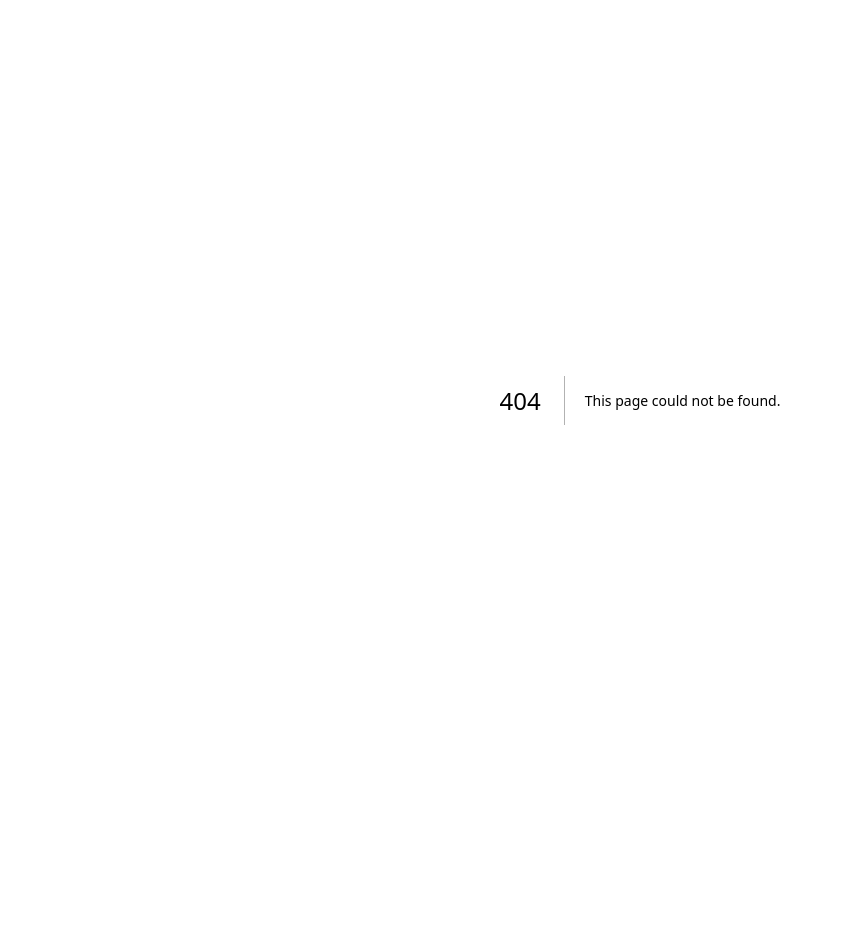
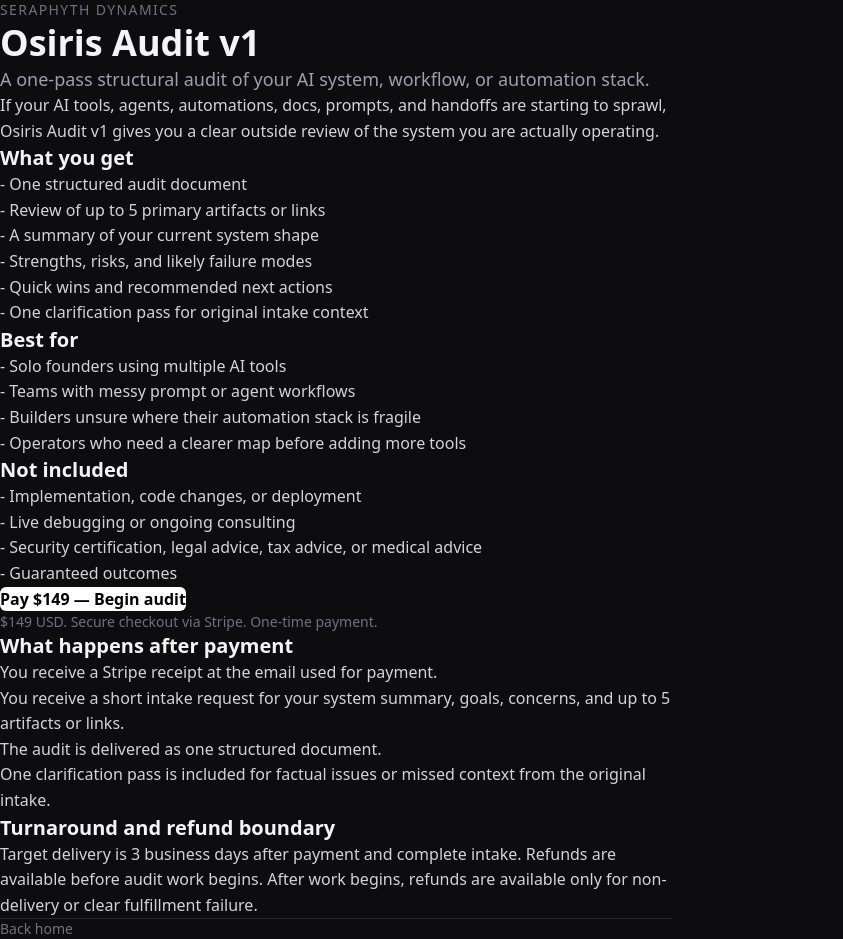
Before and after one commit to mirrornode/mirrornode-platform, a Next.js app: page /osiris-audit in a window 1280 px wide. Before the commit this address had no page. Shown: the whole page, without its empty margins (0-843 px from the left). Before the commit the page ends 800 px from the top, so only its background shows below. Built offline with nearby package versions, Linux system fonts and the light colour scheme.

Commit message:
Add Osiris Audit v1 public offer page

```diff
--- /dev/null
+++ b/app/osiris-audit/page.tsx
@@ -0,0 +1,95 @@
+import Link from "next/link";
+import AuditCheckoutButton from "../audit/AuditCheckoutButton";
+
+export const metadata = {
+  title: "Osiris Audit v1 | Seraphyth Dynamics",
+  description:
+    "A one-pass structural audit of your AI system, workflow, or automation stack.",
+};
+
+export default function OsirisAuditPage() {
+  return (
+    <main className="mx-auto max-w-2xl px-6 py-16 text-zinc-100">
+      <header className="mb-12">
+        <p className="text-sm uppercase tracking-widest text-zinc-500">
+          Seraphyth Dynamics
+        </p>
+        <h1 className="mt-3 text-4xl font-semibold leading-tight">
+          Osiris Audit v1
+        </h1>
+        <p className="mt-4 text-lg text-zinc-400">
+          A one-pass structural audit of your AI system, workflow, or automation stack.
+        </p>
+        <p className="mt-4 text-zinc-300">
+          If your AI tools, agents, automations, docs, prompts, and handoffs are
+          starting to sprawl, Osiris Audit v1 gives you a clear outside review
+          of the system you are actually operating.
+        </p>
+      </header>
+
+      <section className="mb-12">
+        <h2 className="text-xl font-semibold">What you get</h2>
+        <ul className="mt-4 space-y-2 text-zinc-300">
+          <li>- One structured audit document</li>
+          <li>- Review of up to 5 primary artifacts or links</li>
+          <li>- A summary of your current system shape</li>
+          <li>- Strengths, risks, and likely failure modes</li>
+          <li>- Quick wins and recommended next actions</li>
+          <li>- One clarification pass for original intake context</li>
+        </ul>
+      </section>
+
+      <section className="mb-12">
+        <h2 className="text-xl font-semibold">Best for</h2>
+        <ul className="mt-4 space-y-2 text-zinc-300">
+          <li>- Solo founders using multiple AI tools</li>
+          <li>- Teams with messy prompt or agent workflows</li>
+          <li>- Builders unsure where their automation stack is fragile</li>
+          <li>- Operators who need a clearer map before adding more tools</li>
+        </ul>
+      </section>
+
+      <section className="mb-12">
+        <h2 className="text-xl font-semibold">Not included</h2>
+        <ul className="mt-4 space-y-2 text-zinc-300">
+          <li>- Implementation, code changes, or deployment</li>
+          <li>- Live debugging or ongoing consulting</li>
+          <li>- Security certification, legal advice, tax advice, or medical advice</li>
+          <li>- Guaranteed outcomes</li>
+        </ul>
+      </section>
+
+      <section className="mb-12">
+        <AuditCheckoutButton />
+        <p className="mt-3 text-sm text-zinc-500">
+          $149 USD. Secure checkout via Stripe. One-time payment.
+        </p>
+      </section>
+
+      <section className="mb-12">
+        <h2 className="text-xl font-semibold">What happens after payment</h2>
+        <ol className="mt-4 list-decimal space-y-3 pl-6 text-zinc-300">
+          <li>You receive a Stripe receipt at the email used for payment.</li>
+          <li>You receive a short intake request for your system summary, goals, concerns, and up to 5 artifacts or links.</li>
+          <li>The audit is delivered as one structured document.</li>
+          <li>One clarification pass is included for factual issues or missed context from the original intake.</li>
+        </ol>
+      </section>
+
+      <section className="mb-12">
+        <h2 className="text-xl font-semibold">Turnaround and refund boundary</h2>
+        <p className="mt-4 text-zinc-300">
+          Target delivery is 3 business days after payment and complete intake.
+          Refunds are available before audit work begins. After work begins,
+          refunds are available only for non-delivery or clear fulfillment failure.
+        </p>
+      </section>
+
+      <footer className="mt-16 border-t border-zinc-800 pt-6 text-sm text-zinc-500">
+        <Link href="/" className="hover:text-zinc-300">
+          Back home
+        </Link>
+      </footer>
+    </main>
+  );
+}
```
